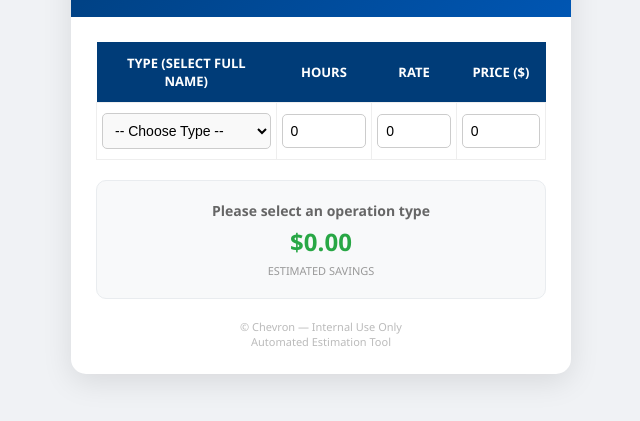
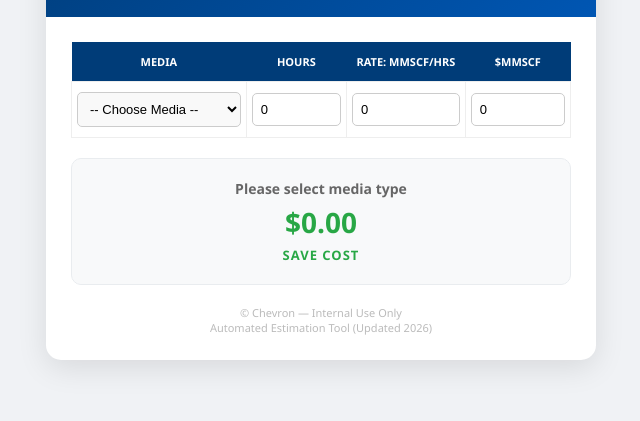
Before and after one commit to sirasitaundang-tech/New, a plain HTML site: page index.html in a window 1280 px wide. Shown: the part 163-584 px from the top of the page, without its empty margins (319-959 px from the left). Drawn offline with Linux system fonts and the light colour scheme.

Commit message:
Update index.html

```diff
--- a/index.html
+++ b/index.html
@@ -16,7 +16,7 @@
 
     .calculator-card {
       width: 100%;
-      max-width: 500px;
+      max-width: 550px;
       background: white;
       border-radius: 15px;
       box-shadow: 0 8px 30px rgba(0,0,0,0.1);
@@ -55,9 +55,10 @@
     th {
       background-color: #003c78;
       color: white;
-      padding: 12px 8px;
-      font-size: 13px;
+      padding: 12px 5px;
+      font-size: 11px; /* ปรับขนาดตัวอักษรหัวตารางให้พอดี */
       text-transform: uppercase;
+      text-align: center;
     }
 
     td {
@@ -65,8 +66,7 @@
       border: 1px solid #eee;
     }
 
-    /* ขยายช่อง Type ให้กว้างขึ้น */
-    .col-type { width: 40%; }
+    .col-media { width: 35%; }
 
     select, input {
       width: 100%;
@@ -74,7 +74,7 @@
       border: 1px solid #ccc;
       border-radius: 5px;
       box-sizing: border-box;
-      font-size: 14px;
+      font-size: 13px;
     }
 
     select { cursor: pointer; background-color: #f9f9f9; }
@@ -87,7 +87,6 @@
       border: 1px solid #e9ecef;
     }
 
-    /* แสดงชื่อ Type ที่เลือก */
     #selected-type-display {
       font-size: 14px;
       color: #666;
@@ -98,7 +97,7 @@
     .total-display {
       color: #28a745;
       font-weight: 800;
-      font-size: 24px;
+      font-size: 28px;
     }
 
     .footer-text {
@@ -123,17 +122,17 @@
     <table>
       <thead>
         <tr>
-          <th class="col-type">Type (Select Full Name)</th>
+          <th class="col-media">Media</th>
           <th>Hours</th>
-          <th>Rate</th>
-          <th>Price ($)</th>
+          <th>rate: mmscf/hrs</th>
+          <th>$mmscf</th>
         </tr>
       </thead>
       <tbody>
         <tr>
           <td>
             <select id="type-select" onchange="applyPreset()">
-              <option value="">-- Choose Type --</option>
+              <option value="">-- Choose Media --</option>
               <option value="gas_pacpp">Gas / PACPP (Full Operations)</option>
               <option value="condy">CONDY PACPP (Condensate)</option>
               <option value="remote">Gas Remote Platform (Offshore)</option>
@@ -147,22 +146,22 @@
     </table>
 
     <div class="result-section">
-      <div id="selected-type-display">Please select an operation type</div>
+      <div id="selected-type-display">Please select media type</div>
       <div class="total-display" id="grand-total">
         $0.00
       </div>
-      <div style="font-size: 11px; color: #999; margin-top: 5px;">ESTIMATED SAVINGS</div>
+      <div style="font-size: 13px; color: #28a745; font-weight: bold; margin-top: 5px; letter-spacing: 1px;">SAVE COST</div>
     </div>
 
     <div class="footer-text">
       © Chevron — Internal Use Only<br>
-      Automated Estimation Tool
+      Automated Estimation Tool (Updated 2026)
     </div>
   </div>
 </div>
 
 <script>
-  // ข้อมูล Preset
+  // ข้อมูล Preset (ใช้ค่าเดิมตามโค้ดต้นฉบับของคุณ)
   const presets = {
     gas_pacpp: { label: "Gas / PACPP (Full Operations)", hours: 1, rate: 9.17, price: 6000 },
     condy:     { label: "CONDY PACPP (Condensate)",     hours: 1, rate: 396,  price: 60 },
@@ -179,9 +178,9 @@
       document.getElementById('val-p').value = data.price;
       document.getElementById('selected-type-display').innerText = "Selected: " + data.label;
     } else {
-      document.getElementById('selected-type-display').innerText = "No type selected";
+      document.getElementById('selected-type-display').innerText = "No media selected";
     }
-    calculate(); // คำนวณทันทีที่เลือก
+    calculate();
   }
 
   function calculate() {
```
